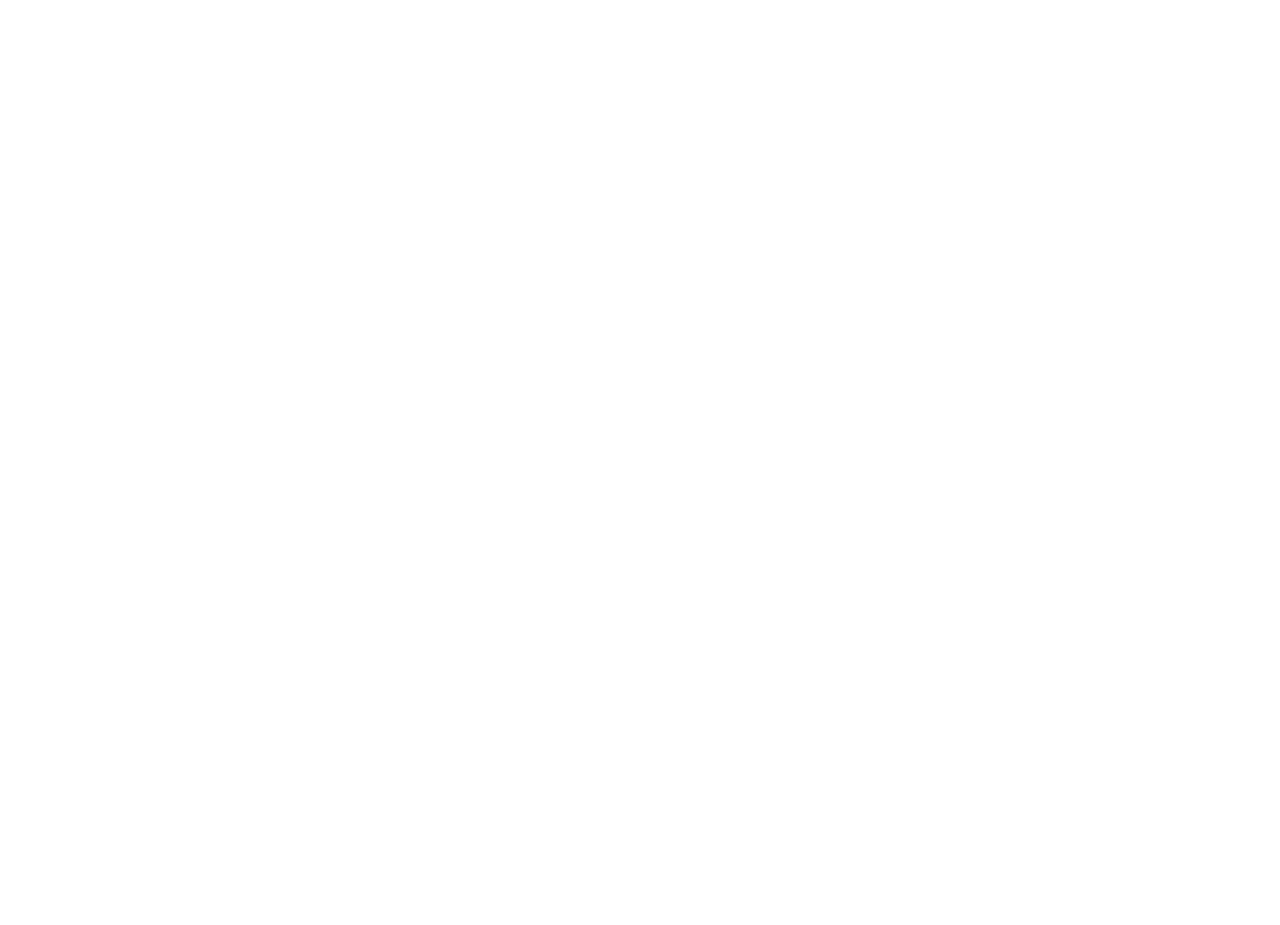
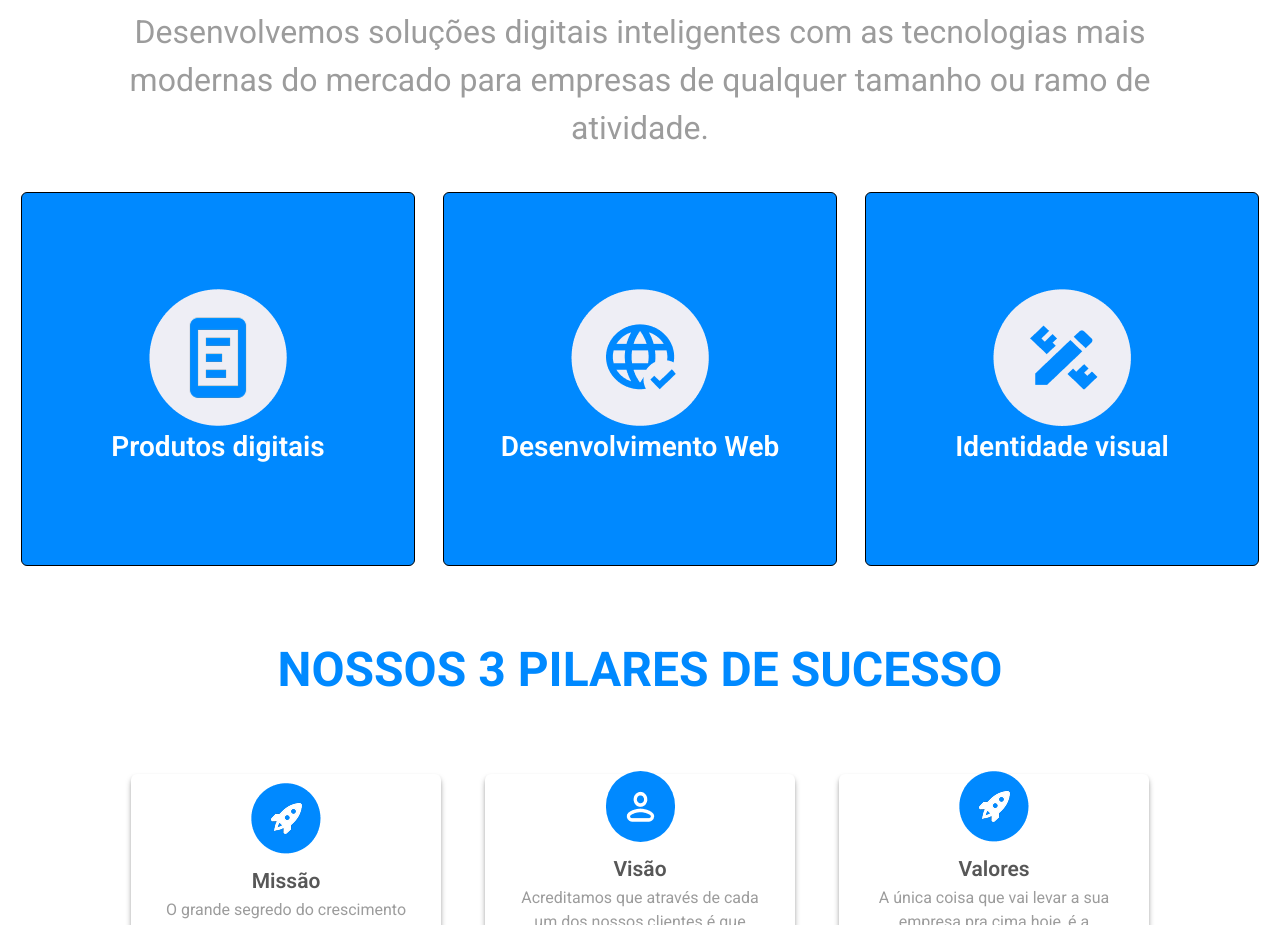
Before and after one commit to fernandooliveiralima/pincodes_app, a Nuxt app: page / in a window 1280 px wide. Shown: the part 1832-2757 px from the top of the page. Before the commit the page ends 1472 px from the top, so only its background shows below. Built offline with nearby package versions, Linux system fonts and the light colour scheme.

Commit message:
feat: sessao 3-4

```diff
--- /dev/null
+++ b/components/Section_3/Main/MainSection3.vue
@@ -0,0 +1,19 @@
+<script setup lang="ts">
+
+</script>
+
+<template>
+  <div class="
+    w-full h-[12.8125rem]
+    bg-primary-blue-300
+    flex items-center justify-center
+    ">
+    <h1 class="text-[2.75rem] font-bold text-white">
+      TEMOS INVESTIMENTOS ESPECIAIS PARA MICRO EMPRESAS
+    </h1>
+  </div>
+</template>
+
+<style scoped>
+
+</style>
--- /dev/null
+++ b/components/Section_4/Main/MainSection4.vue
@@ -0,0 +1,155 @@
+<script setup lang="ts">
+
+</script>
+
+<template>
+  <div class="
+    w-full h-[50rem]
+    flex flex-col items-center
+    mt-20
+    ">
+    <h1 class="
+      text-[3.4375rem] text-primary-blue-300
+      font-bold
+      ">SOLUÇÕES DIGITAIS INTELIGENTES</h1>
+    <p class="
+      text-center text-dark-helper-100
+      text-[2rem] font-normal
+      ">
+      Desenvolvemos soluções digitais inteligentes com as tecnologias mais <br> modernas do mercado para empresas de qualquer tamanho ou ramo de <br> atividade.
+    </p>
+
+    <section class="flex space-x-7 mt-10">
+      <div class="
+      w-[24.625rem] h-[23.375rem]
+      border
+      bg-primary-blue-300 rounded-md
+      flex flex-col items-center justify-center
+      ">
+        <img src="../../../shared/img/produtos digitais.png" alt="">
+        <span class="
+          text-[1.75rem]
+          font-semibold
+          text-white
+          ">Produtos digitais</span>
+      </div>
+
+      <div class="
+      w-[24.625rem] h-[23.375rem]
+      border
+      bg-primary-blue-300 rounded-md
+      flex flex-col items-center justify-center
+      ">
+        <img src="../../../shared/img/desenvolvimento web.png" alt="">
+        <span class="
+          text-[1.75rem]
+          font-semibold
+          text-white
+          ">Desenvolvimento Web</span>
+      </div>
+
+      <div class="
+      w-[24.625rem] h-[23.375rem]
+      border
+      bg-primary-blue-300 rounded-md
+      flex flex-col items-center justify-center
+      ">
+        <img src="../../../shared/img/identidade visual.png" alt="">
+        <span class="
+          text-[1.75rem]
+          font-semibold
+          text-white
+          ">Identidade visual</span>
+      </div>
+
+
+    </section>
+
+    <h3 class="
+      text-5xl text-primary-blue-300
+      font-bold mt-20
+      ">NOSSOS 3 PILARES DE SUCESSO
+    </h3>
+
+    <section class="flex mt-20 space-x-11">
+      <div class="
+        w-[310px] h-[230px]
+        flex flex-col items-center justify-center
+        text-center
+        rounded-md
+        shadow-md shadow-dark-helper-100
+        ">
+        <img src="../../../shared/img/missao.png" alt="">
+        <span class="
+        font-semibold
+        text-[1.3125rem]
+        text-dark-helper-200
+        mt-3
+        ">Missão</span>
+        <p class="
+          font-normal
+          text-base
+          text-dark-helper-100
+          ">
+          O grande segredo do crescimento <br> é a paixão por aquilo que <br> acordamos dispostos a fazer todos <br> os dias e depositamos em cada projeto.
+        </p>
+      </div>
+
+      <div class="
+        w-[310px] h-[230px]
+        flex flex-col items-center justify-center
+        text-center
+        rounded-md
+        shadow-md shadow-dark-helper-100
+        ">
+
+        <div class="
+          bg-primary-blue-300
+          p-5 rounded-full
+          ">
+          <img src="../../../shared/img/visao.png" alt="">
+        </div>
+
+        <span class="
+        font-semibold
+        text-[1.3125rem]
+        text-dark-helper-200
+        mt-3
+        ">Visão</span>
+        <p class="
+          font-normal
+          text-base
+          text-dark-helper-100
+          ">
+          Acreditamos que através de cada <br> um dos nossos clientes é que <br> acontece a transformação do futuro <br> e é por isso que o nosso foco é <br> ajudá-lo a fazer isso.
+        </p>
+      </div>
+
+      <div class="
+        w-[310px] h-[230px]
+        flex flex-col items-center justify-center
+        text-center
+        rounded-md
+        shadow-md shadow-dark-helper-100
+        ">
+        <img src="../../../shared/img/missao.png" alt="">
+        <span class="
+        font-semibold
+        text-[1.3125rem]
+        text-dark-helper-200
+        mt-3
+        ">Valores</span>
+        <p class="
+          font-normal
+          text-base
+          text-dark-helper-100
+          ">
+          A única coisa que vai levar a sua <br> empresa pra cima hoje, é a <br> tecnologia embarcada e como ela <br> impacta o mundo, e é nisso que <br> estamos focados.
+        </p>
+      </div>
+    </section>
+
+  </div>
+</template>
+
+<style scoped></style>
--- a/pages/index.vue
+++ b/pages/index.vue
@@ -2,6 +2,8 @@
 import Header from '~/shared/components/Header/Header.vue';
 import Main from '~/components/Section_1/Main/Main.vue';
 import MainSection2 from '~/components/Section_2/Main/MainSection2.vue';
+import MainSection3 from '~/components/Section_3/Main/MainSection3.vue';
+import MainSection4 from '~/components/Section_4/Main/MainSection4.vue';
 </script>
 
 <template>
@@ -17,6 +19,8 @@
   </div>
   <div>
     <MainSection2 />
+    <MainSection3/>
+    <MainSection4/>
   </div>
 </template>
 
```
